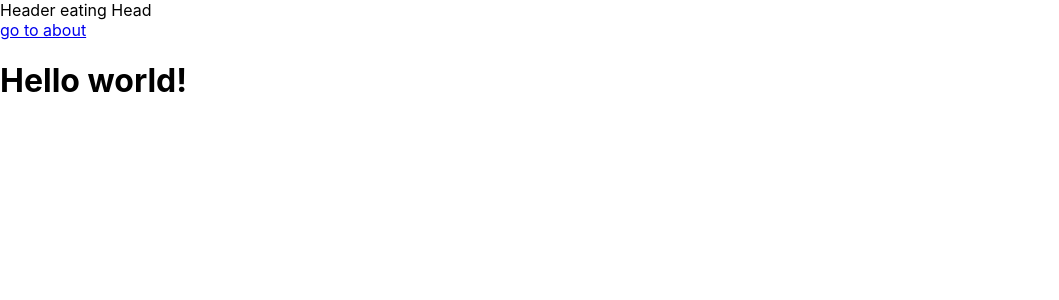
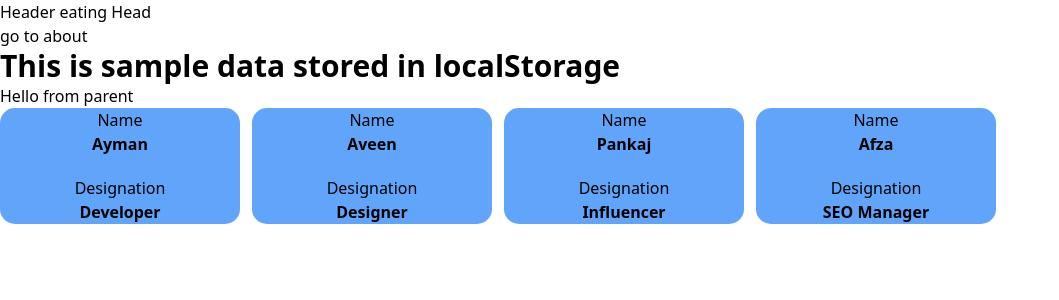
Before and after one commit to aymanchowhan/react-project, a React (Create React App) app: page / in a window 1280 px wide. Shown: the top 300 px of the page, without its empty margins (0-1059 px from the left). Built offline with nearby package versions, Linux system fonts and the light colour scheme.

Commit message:
updated by arif

```diff
--- a/package.json
+++ b/package.json
@@ -37,6 +37,6 @@
     ]
   },
   "devDependencies": {
-    "tailwindcss": "^3.4.1"
+    "tailwindcss": "^3.4.2"
   }
 }
--- /dev/null
+++ b/src/components/ChildComponent.jsx
@@ -0,0 +1,22 @@
+function ChildComponent({ arrayData, data }) {
+
+    return (
+        <>
+            <div>{data}</div>
+            <div className="flex gap-3">
+                {
+                    arrayData.map((item, index) =>
+                        <div className="bg-blue-400 w-60 rounded-[15px]">
+                            <h2 className="text-center">Name</h2>
+                            <h1 className="text-center font-bold">{item.name}</h1>
+                            <h2 className="text-center mt-5">Designation</h2>
+                            <h1 className="text-center font-bold">{item.designation}</h1>
+                        </div>
+                    )
+                }
+            </div>
+        </>
+    )
+}
+
+export default ChildComponent
--- a/src/index.css
+++ b/src/index.css
@@ -1,16 +1,3 @@
 @tailwind base;
 @tailwind components;
 @tailwind utilities;
-body {
-  margin: 0;
-  font-family: -apple-system, BlinkMacSystemFont, 'Segoe UI', 'Roboto', 'Oxygen',
-    'Ubuntu', 'Cantarell', 'Fira Sans', 'Droid Sans', 'Helvetica Neue',
-    sans-serif;
-  -webkit-font-smoothing: antialiased;
-  -moz-osx-font-smoothing: grayscale;
-}
-
-code {
-  font-family: source-code-pro, Menlo, Monaco, Consolas, 'Courier New',
-    monospace;
-}
--- a/src/pages/HomePages.js
+++ b/src/pages/HomePages.js
@@ -1,15 +1,39 @@
 import React from 'react'
 import Header from '../components/Header'
 import { Link } from 'react-router-dom'
+import ChildComponent from '../components/ChildComponent'
 
 function HomePages() {
+    localStorage.setItem('myData', 'This is sample data stored in localStorage');
+    const storedData = localStorage.getItem('myData');
+    const veriable = 'Hello from parent'
+    const data = [
+        {
+            name:'Ayman',
+            designation:'Developer'
+        },
+        {
+            name:'Aveen',
+            designation:'Designer'
+        },
+
+        {
+            name:'Pankaj',
+            designation:'Influencer'
+        },
+        {
+            name:'Afza',
+            designation:'SEO Manager'
+        },
+    ]
     return (
         <>
             <Header />
             <div><Link to={'/about'}>go to about</Link></div>
-            <h1 className="text-3xl font-bold underline">
-      Hello world!
-    </h1>
+            <h1 className="text-3xl font-bold">
+                {storedData}
+            </h1>
+            <ChildComponent data={veriable} arrayData={data}/>
         </>
     )
 }
--- /dev/null
+++ b/tailwind.config.js
@@ -0,0 +1,10 @@
+/** @type {import('tailwindcss').Config} */
+module.exports = {
+  content: [
+    "./src/**/*.{js,jsx,ts,tsx}",
+  ],
+  theme: {
+    extend: {},
+  },
+  plugins: [],
+}
```
Also changed, not shown: 1 other file (tests, documents, lock files or other folders).
